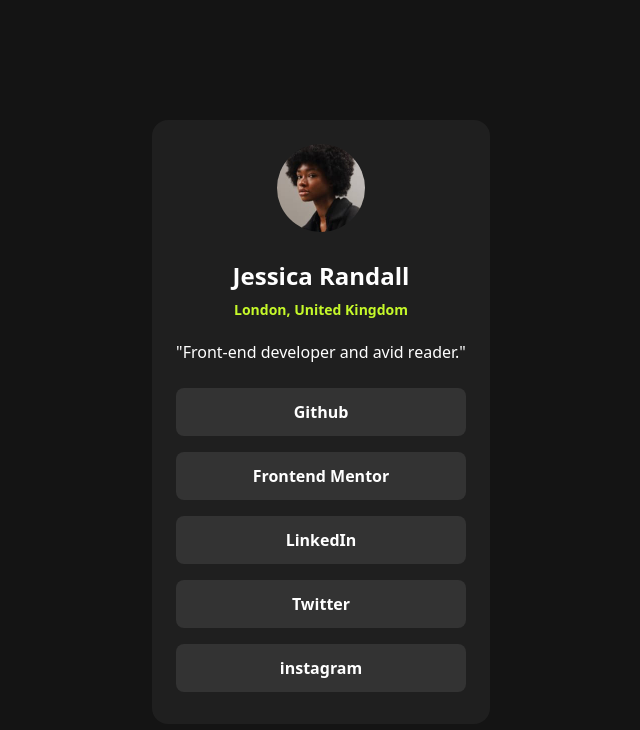
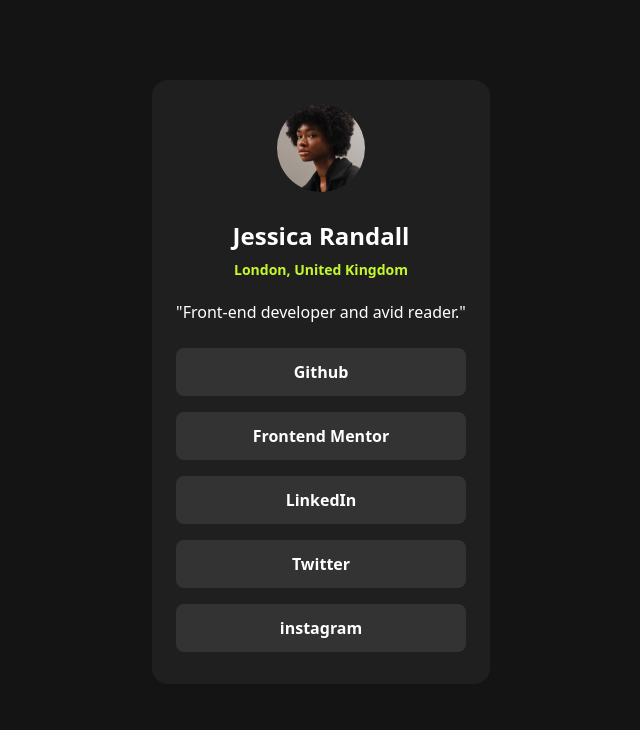
Before and after one commit to Temmy6710/social-preview-card, a plain HTML site: page index.html in a window 1280 px wide. Shown: the whole page, without its empty margins (319-959 px from the left). Drawn offline with nearby package versions, Linux system fonts and the light colour scheme.

Commit message:
reducing container padding

```diff
--- a/index.html
+++ b/index.html
@@ -7,7 +7,7 @@
     <title>Document</title>
 </head>
 <body class="flex justify-center bg-[hsl(0,0%,8%)]">
-    <div class="bg-[hsl(0,0%,12%)] my-30 rounded-2xl text-white text-center p-6">
+    <div class="bg-[hsl(0,0%,12%)] my-20 rounded-2xl text-white text-center p-6">
         <div class="flex justify-center pb-7">
             <img src="./assets/images/avatar-jessica.jpeg" class="rounded-full w-22 " alt="">
         </div>
```
